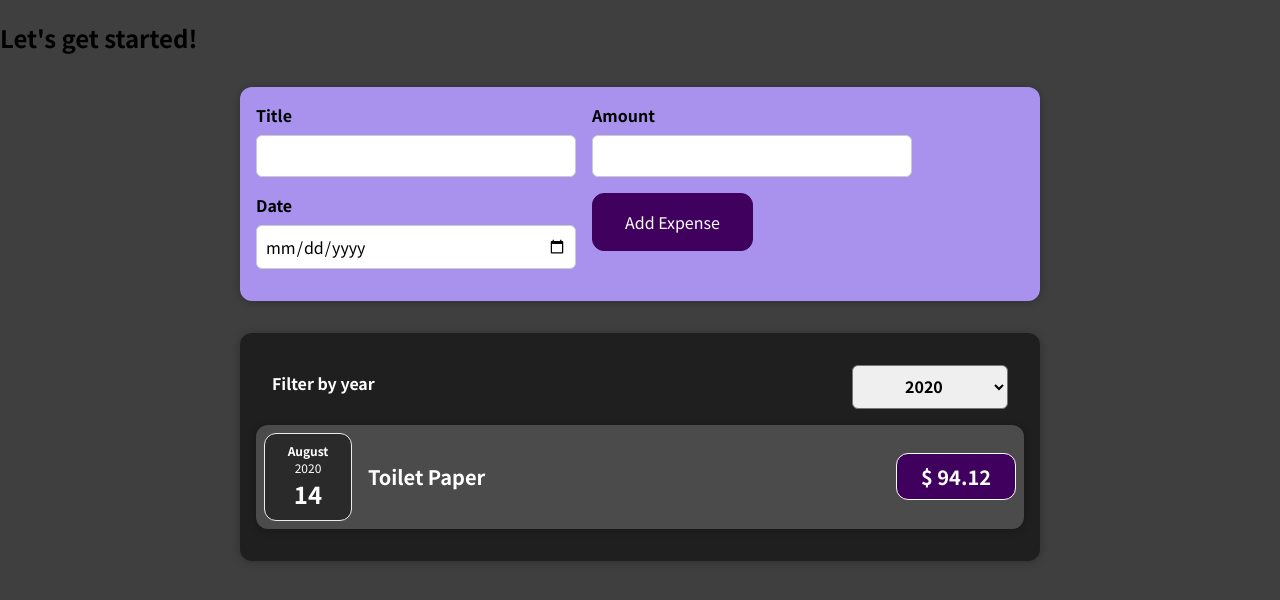
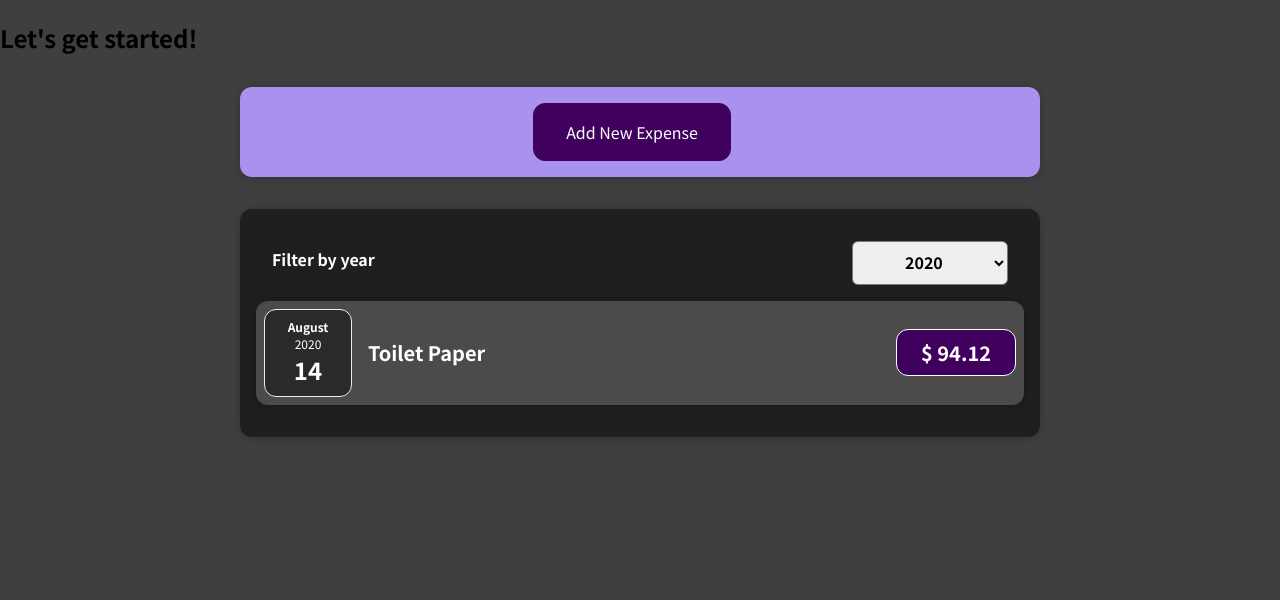
Before and after one commit to IvanPKostadinov/react-expense-tracker, a React (Create React App) app: page / in a window 1280 px wide. Shown: the top 600 px of the page. Built offline with nearby package versions, Linux system fonts and the light colour scheme.

Commit message:
added condition for rendering the Form to add new expense

```diff
--- a/src/components/NewExpense/ExpenseForm.js
+++ b/src/components/NewExpense/ExpenseForm.js
@@ -89,6 +89,7 @@
         </div>
 
         <div className='new-expense__actions'>
+          <button type='button' onClick={props.onCancel}>Cancel</button>
           <button type='submit'>Add Expense</button>
         </div>
       </div>
--- a/src/components/NewExpense/NewExpense.js
+++ b/src/components/NewExpense/NewExpense.js
@@ -1,9 +1,11 @@
-import React from 'react';
+import React, { useState } from 'react';
 
 import './NewExpense.css';
 import ExpenseForm from './ExpenseForm';
 
 const NewExpense = (props) => {
+  const [isEditing, setIsEditing] = useState(false);
+
   const saveExpenseDataHandler = (enteredExpenseData) => {
     const expenseData = {
       ...enteredExpenseData,
@@ -11,11 +13,23 @@
     };
     // console.log(expenseData);
     props.onAddExpense(expenseData);
+    setIsEditing(false);
+  };
+
+  const startEditingHandler = () => {
+    setIsEditing(true);
+  };
+
+  const stopEditingHandler = () => {
+    setIsEditing(false);
   };
 
   return (
     <div className='new-expense'>
-      <ExpenseForm onSaveExpenseData={saveExpenseDataHandler} />
+      {!isEditing && (
+        <button onClick={startEditingHandler}>Add New Expense</button>
+      )}
+      {isEditing && <ExpenseForm onSaveExpenseData={saveExpenseDataHandler} onCancel={stopEditingHandler} />}
     </div>
   );
 };
```
Also changed, not shown: 1 other file (tests, documents, lock files or other folders).
